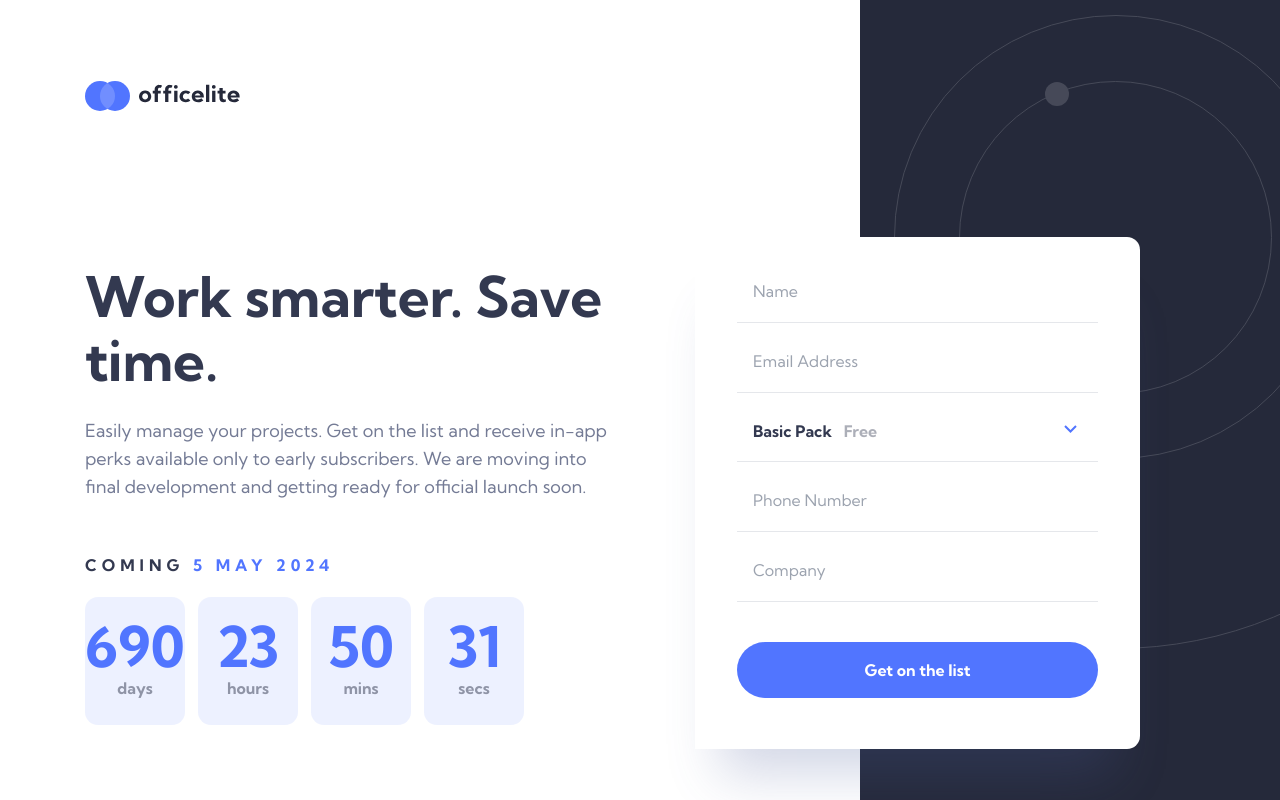
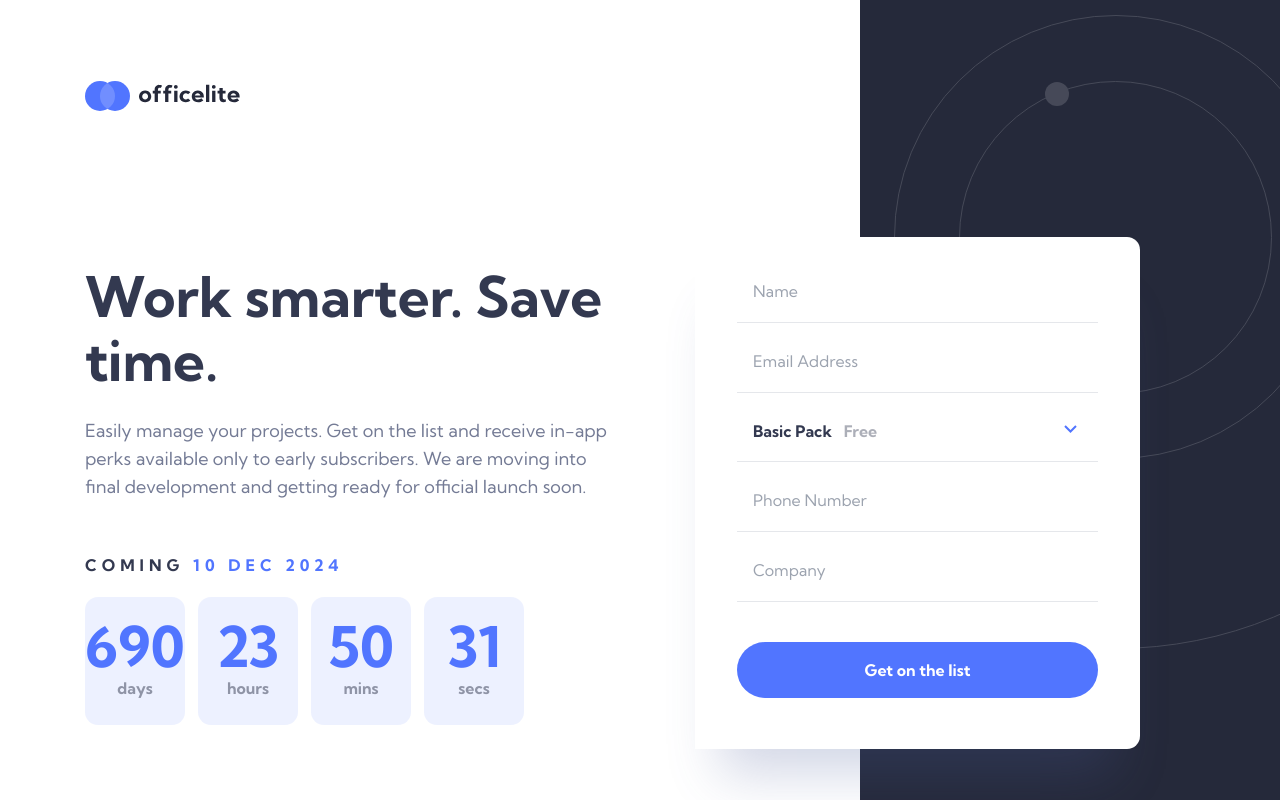
Before and after one commit to mdashfaque-mamdu-au17/officelite-coming-soon, a React (Vite) app: page /signup in a window 1280 px wide. Built offline with nearby package versions, Linux system fonts and the light colour scheme.

Commit message:
Update CountDown.jsx

```diff
--- a/src/components/Sections/CountDown.jsx
+++ b/src/components/Sections/CountDown.jsx
@@ -8,7 +8,7 @@ const CountDown = () => {
       <div className="">
         <div className="text-center lg:text-left">
           <h5 className="text-primary-dark uppercase text-base font-bold leading-[48px] tracking-[5px]">
-            Coming <span className="text-primary-blue">5 May 2024</span>
+            Coming <span className="text-primary-blue">10 Dec 2024</span>
           </h5>
         </div>
 
```
